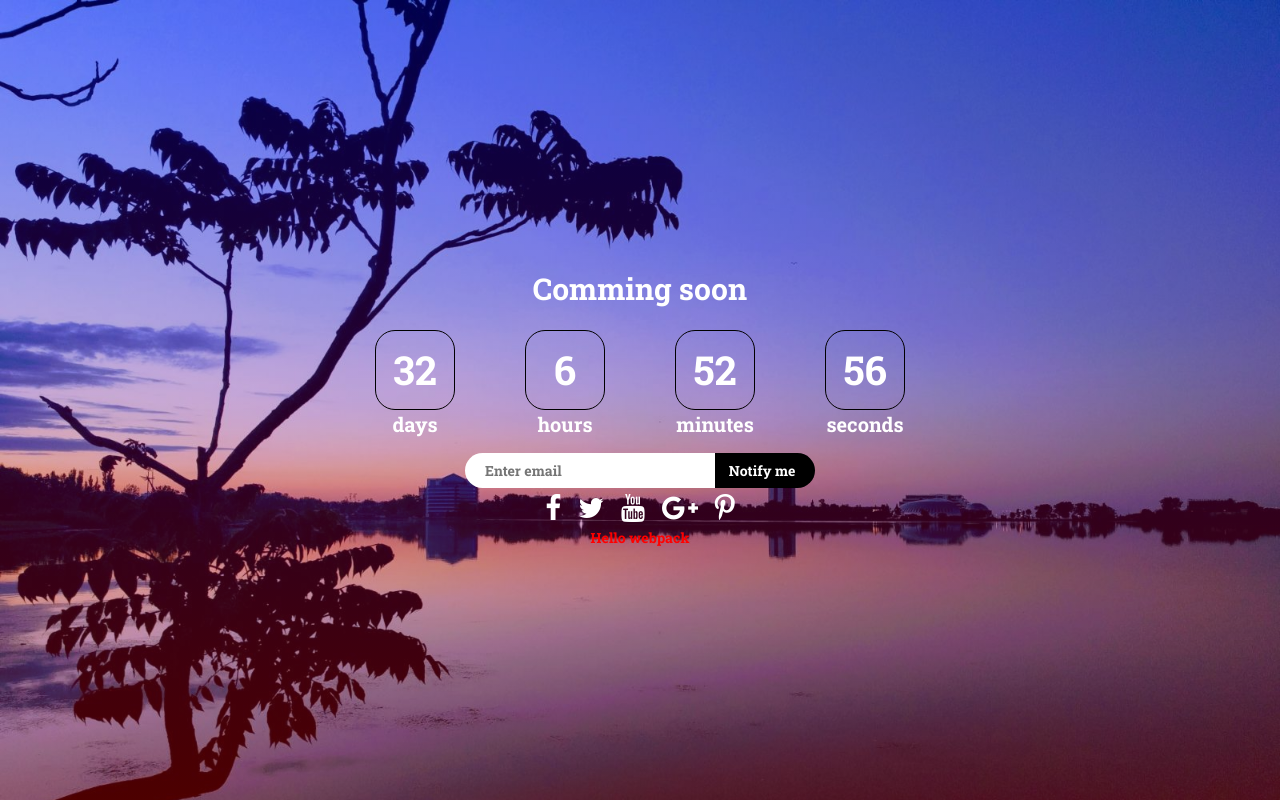
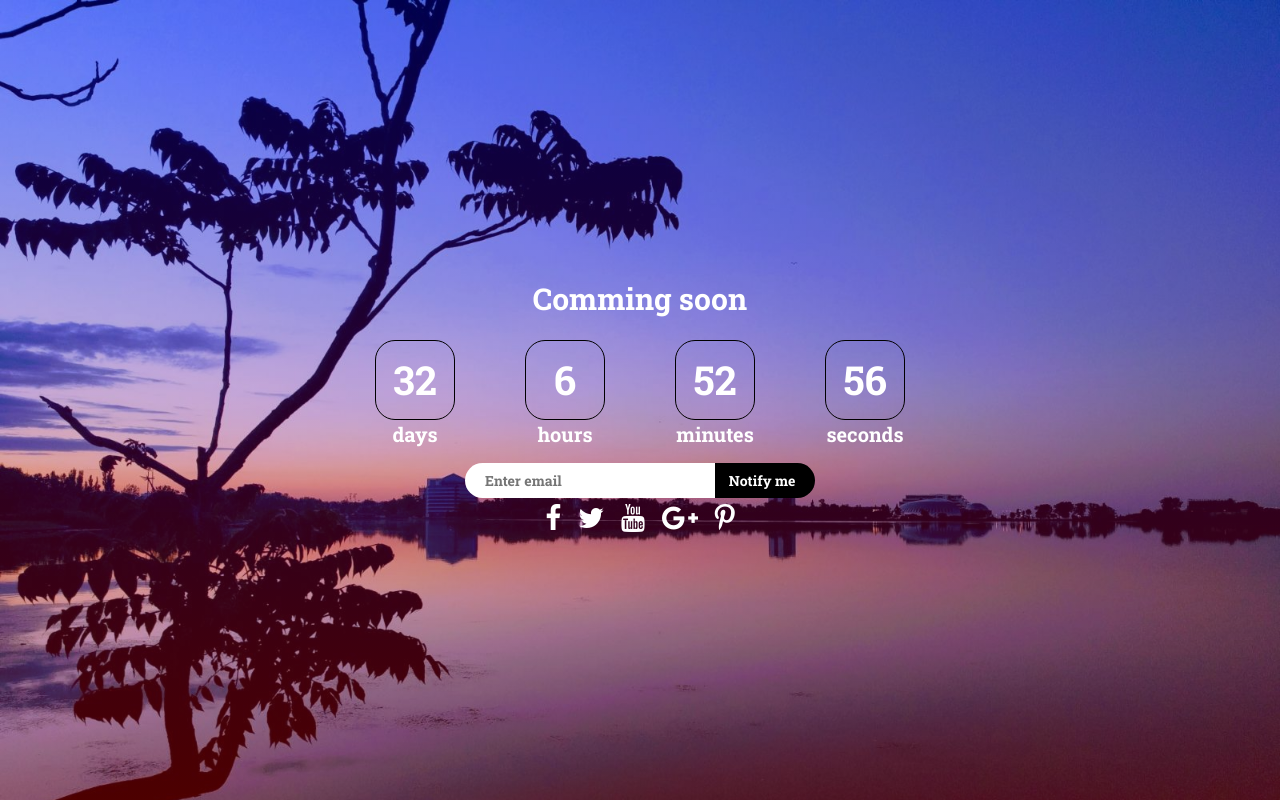
Before and after one commit to atryx/blackseaweed, a website built with webpack: page dist/index.html in a window 1280 px wide. Built offline with nearby package versions, Linux system fonts and the light colour scheme.

Commit message:
removed webpack text and mock class

```diff
--- a/dev/index.js
+++ b/dev/index.js
@@ -2,19 +2,6 @@ import _ from 'lodash';
 import './style.scss';
 
 var targetDate = new Date("Sep 1, 2017 00:00:00").getTime();
-
-function component() {
-    var element = document.createElement('div');
-
-    // Lodash, currently included via a script, is required for this line to work
-    element.innerHTML = _.join(['Hello', 'webpack'], ' ');
-    element.classList.add('hello');
-
-    return element;
-}
-
-document.body.appendChild(component());
-
 
 var x = setInterval(function () {
     var currentDate = new Date().getTime();
--- a/dev/style.scss
+++ b/dev/style.scss
@@ -27,10 +27,6 @@
     &>.social-media-icon {
         padding: 5px;
     }
-}
-
-.hello {
-    color: red;
 }
 
 .timer {
```
Also changed, not shown: dist/bundle.js, dist/style.css.
